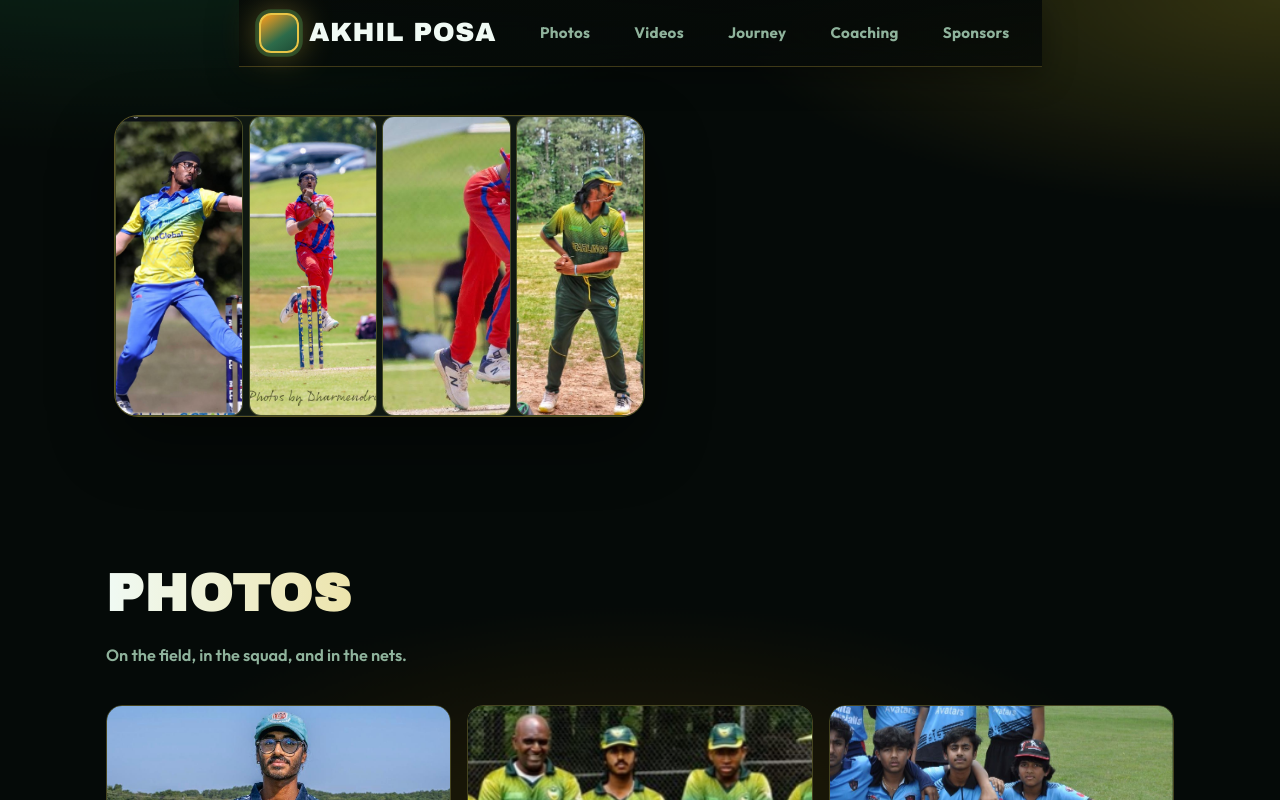
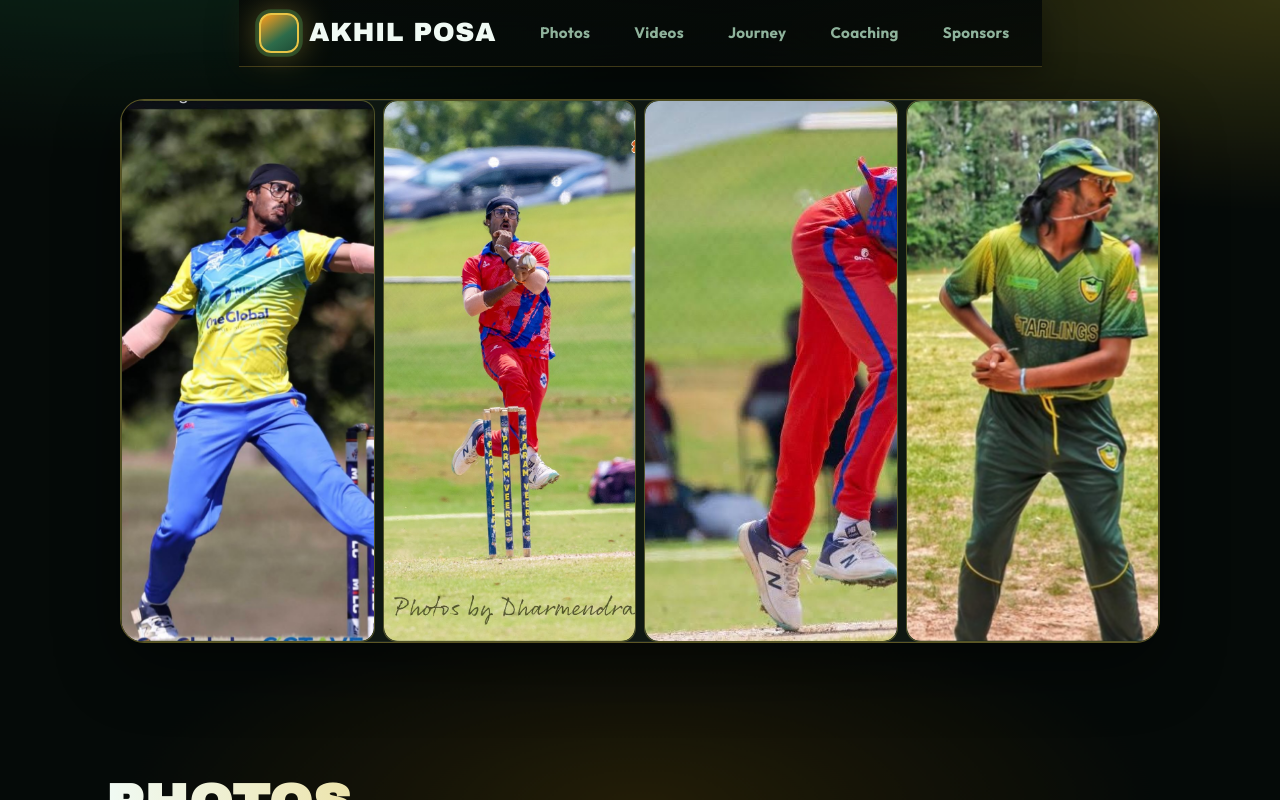
Before and after one commit to krishnaposa/akhil-posa-cricket, a React (Vite) app: page / in a window 1280 px wide. Shown: the top 800 px of the page. Built offline with nearby package versions, Linux system fonts and the light colour scheme.

Commit message:
added sliding

```diff
--- a/src/App.jsx
+++ b/src/App.jsx
@@ -127,15 +127,17 @@ export default function App() {
             {site.heroImages?.length ? (
               site.heroImages.map((img, i) => (
                 <div key={img.src} className="hero-strip-cell">
+                  <div className="hero-strip-cell-inner">
                     <img
                       className="hero-photo"
                       src={img.src}
                       alt={img.alt}
-                    width={320}
-                    height={400}
+                      width={480}
+                      height={560}
                       decoding="async"
                       fetchPriority={i === 0 ? 'high' : 'auto'}
                     />
+                  </div>
                 </div>
               ))
             ) : (
--- a/src/index.css
+++ b/src/index.css
@@ -433,9 +433,7 @@ main {
 
 @media (min-width: 880px) {
   .hero {
-    grid-template-columns: 1.05fr 0.95fr;
-    padding: 3rem 1.5rem 4.5rem;
-    gap: 2.5rem;
+    padding: 2rem 1.5rem 3.5rem;
   }
 }
 
@@ -586,43 +584,117 @@ main {
 }
 
 .hero-visual--strip {
+  --hero-strip-h: clamp(360px, 68vh, 680px);
   display: flex;
   flex-direction: row;
   align-items: stretch;
-  gap: 0.35rem;
-  min-height: 220px;
-  max-height: min(440px, 58vh);
+  gap: 0.5rem;
   width: 100%;
-  max-width: 520px;
+  max-width: min(1040px, 100%);
+  height: var(--hero-strip-h);
+  min-height: var(--hero-strip-h);
   margin-inline: auto;
   padding: 0;
   background: var(--bg-panel);
 }
 
-@media (min-width: 880px) {
-  .hero-visual--strip {
-    margin-inline: 0;
-    max-width: none;
-    max-height: min(500px, 72vh);
+.hero-strip-cell {
+  flex: 1 1 0;
+  min-width: 0;
+  min-height: 0;
+  overflow: hidden;
+  border-radius: 14px;
+  border: 1px solid rgba(232, 197, 71, 0.28);
+  background: var(--bg-elevated);
+  opacity: 0;
+  animation: hero-strip-enter 0.95s var(--ease-out) forwards;
+}
+
+.hero-strip-cell:nth-child(1) {
+  animation-delay: 0.06s;
+}
+
+.hero-strip-cell:nth-child(2) {
+  animation-delay: 0.2s;
+}
+
+.hero-strip-cell:nth-child(3) {
+  animation-delay: 0.34s;
+}
+
+.hero-strip-cell:nth-child(n + 4) {
+  animation-delay: 0.48s;
+}
+
+@keyframes hero-strip-enter {
+  from {
+    opacity: 0;
+    transform: translateX(36px);
+  }
+
+  to {
+    opacity: 1;
+    transform: translateX(0);
   }
 }
 
-.hero-strip-cell {
-  flex: 1 1 0;
-  min-width: 0;
+.hero-strip-cell-inner {
+  position: relative;
+  width: 100%;
+  height: 100%;
   overflow: hidden;
-  border-radius: 12px;
-  border: 1px solid rgba(232, 197, 71, 0.22);
-  background: var(--bg-elevated);
+  border-radius: inherit;
 }
 
-.hero-photo {
+.hero-visual--strip .hero-photo {
   display: block;
-  width: 100%;
+  width: 118%;
+  max-width: none;
   height: 100%;
-  min-height: 200px;
+  min-height: 100%;
   object-fit: cover;
   object-position: center center;
+  animation: hero-photo-slide 20s ease-in-out infinite alternate;
+  will-change: transform;
+}
+
+.hero-visual--strip .hero-strip-cell:nth-child(1) .hero-photo {
+  animation-delay: 0s;
+}
+
+.hero-visual--strip .hero-strip-cell:nth-child(2) .hero-photo {
+  animation-delay: -3.5s;
+}
+
+.hero-visual--strip .hero-strip-cell:nth-child(3) .hero-photo {
+  animation-delay: -7s;
+}
+
+.hero-visual--strip .hero-strip-cell:nth-child(n + 4) .hero-photo {
+  animation-delay: -4s;
+}
+
+@keyframes hero-photo-slide {
+  0% {
+    transform: translateX(0);
+  }
+
+  100% {
+    transform: translateX(-14%);
+  }
+}
+
+@media (prefers-reduced-motion: reduce) {
+  .hero-strip-cell {
+    opacity: 1;
+    animation: none;
+  }
+
+  .hero-visual--strip .hero-photo {
+    width: 100%;
+    animation: none;
+    transform: none;
+  }
 }
 
 .hero-glow {
```
Lines whose indentation alone changed are shown as unchanged.
